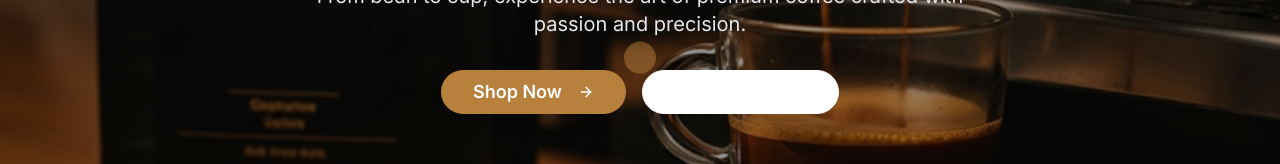
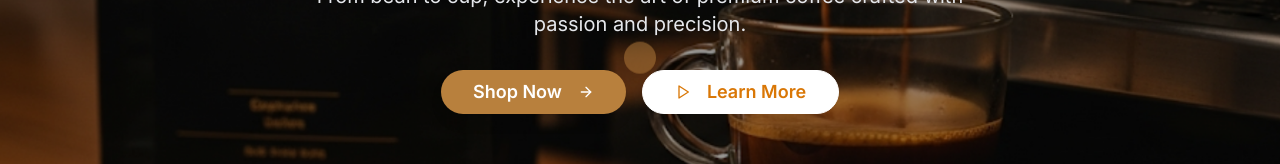
Before and after one commit to AndresJmzA/aroma-artisan-commerce-demo, a React (Vite) app: page / in a window 1280 px wide. Shown: the part 436-600 px from the top of the page. Built offline with nearby package versions, Linux system fonts and the light colour scheme.

Commit message:
Visual edit in Lovable
Edited UI in Lovable

```diff
--- a/src/components/HeroSection.tsx
+++ b/src/components/HeroSection.tsx
@@ -59,7 +59,7 @@ const HeroSection: React.FC = () => {
               <ArrowRight className="ml-2 h-5 w-5" />
             </Button>
 
-            <Button variant="outline" size="lg" className="border-white text-white hover:bg-white hover:text-coffee-600 px-8 py-4 rounded-full text-lg font-semibold transition-all duration-200">
+            <Button variant="outline" size="lg" className="border-white hover:bg-white px-8 py-4 rounded-full text-lg font-semibold transition-all duration-200 text-amber-600">
               <Play className="mr-2 h-5 w-5" />
               {t('hero.learn')}
             </Button>
```
